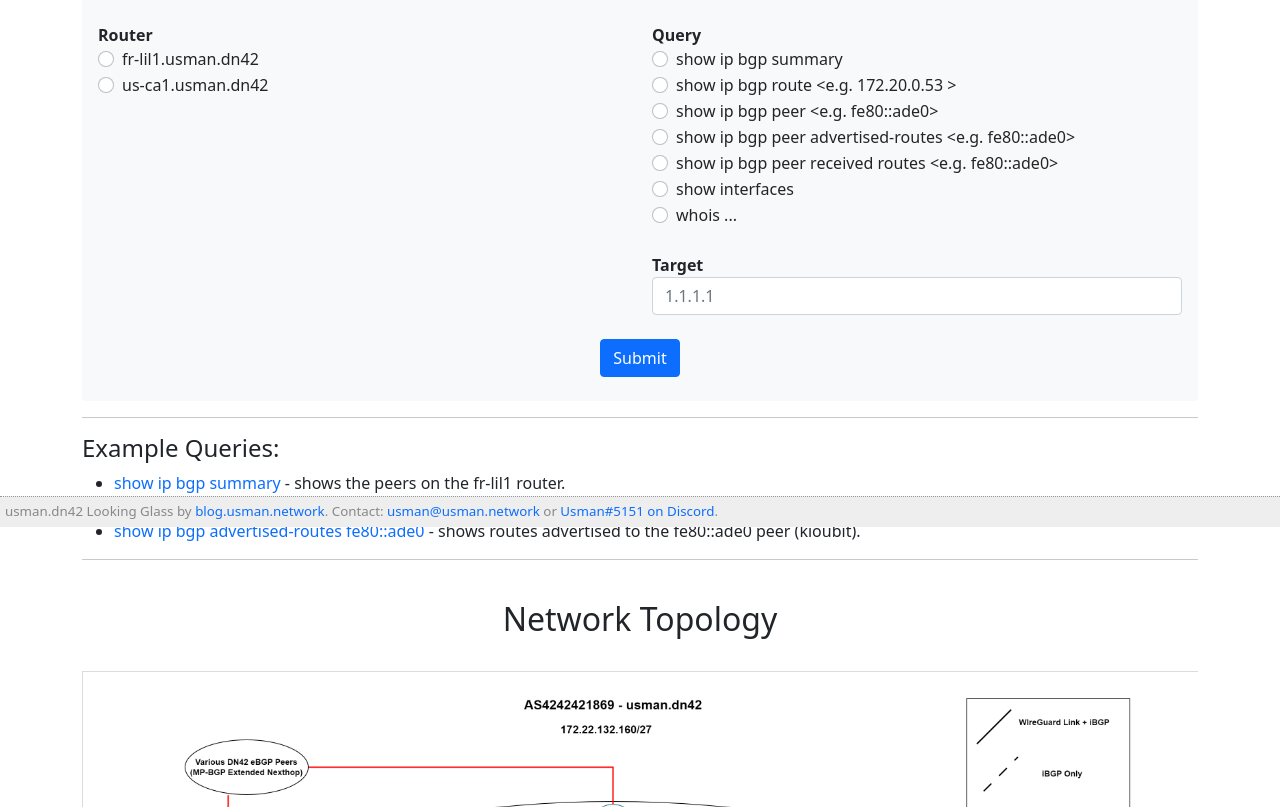
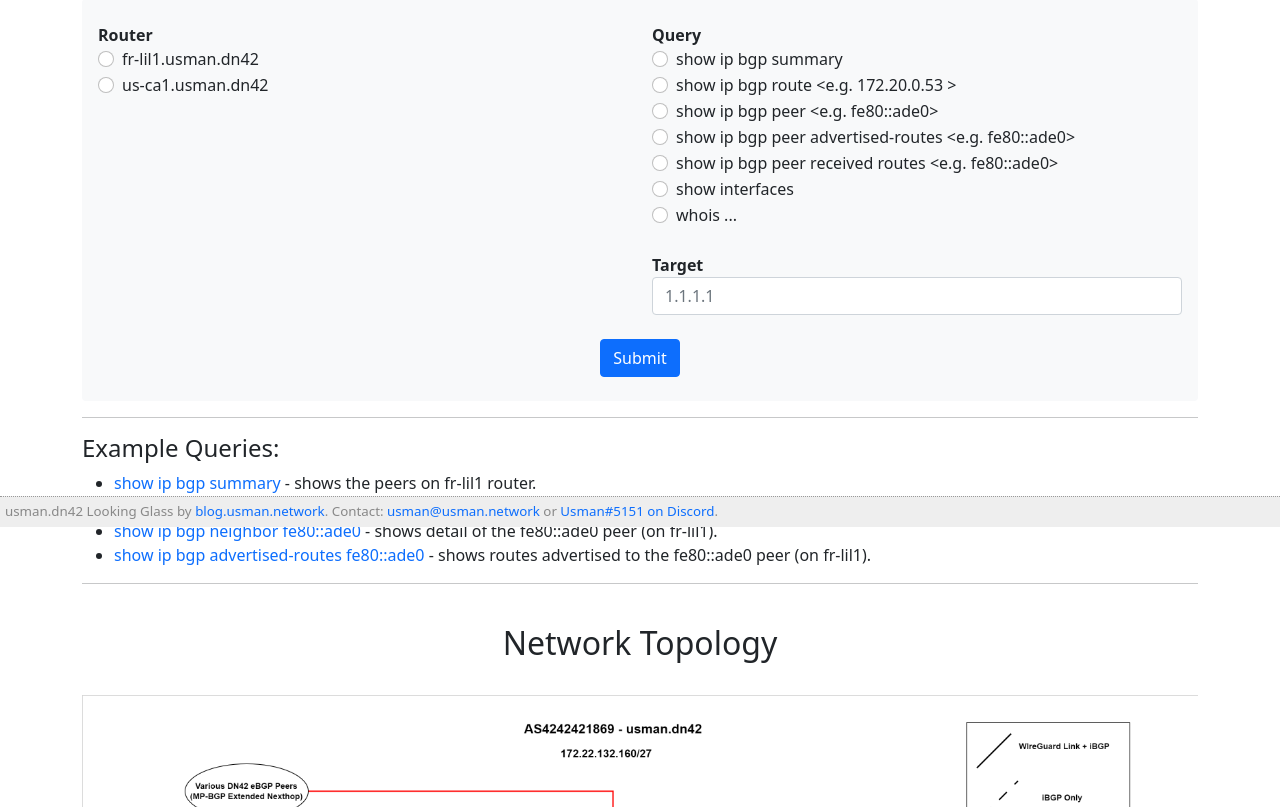
Before and after one commit to usman-u/dn42-lg, a Flask app: page /looking_glass/ in a window 1280 px wide. Shown: the part 273-1080 px from the top of the page. Run offline with Flask 3, Linux system fonts and the light colour scheme; some libraries are stand-ins or nearby versions.

Commit message:
looking_glass: add rtr name to exmaple queries

```diff
--- a/templates/looking_glass.html
+++ b/templates/looking_glass.html
@@ -65,9 +65,10 @@
 
 <h4>Example Queries:</h4>
   <ul>
-    <li><a target="_blank" rel="noopener" href="{{ url_for('get_bgp_peers', router='fr_lil1') }}"> show ip bgp summary </a> - shows the peers on the fr-lil1 router.</li>
-    <li><a target="_blank" rel="noopener" href="{{ url_for('get_bgp_peer', router='fr_lil1', peer='fe80::ade0', desc='DN42_kioubit-MPBGP') }}"> show ip bgp neighbor fe80::ade0 </a> - shows detail of the fe80::ade0 peer (kioubit).</li>
-    <li><a target="_blank" rel="noopener" href="{{ url_for('get_bgp_peer_advertised_routes', peer='fe80::ade0' , router='fr_lil1', desc='kioubit-MPBGP') }}"> show ip bgp advertised-routes fe80::ade0 </a> - shows routes advertised to the fe80::ade0 peer (kioubit).</li>
+    <li><a target="_blank" rel="noopener" href="{{ url_for('get_bgp_peers', router='fr_lil1') }}"> show ip bgp summary </a> - shows the peers on fr-lil1 router.</li>
+    <li><a target="_blank" rel="noopener" href="{{ url_for('get_bgp_route', router='fr_lil1', prefix='172.20.0.53/32') }}"> show ip bgp 172.20.0.53/32 </a> - shows the BGP routes for the 172.23.0.53/32 subnet (on fr-lil1) </li>
+    <li><a target="_blank" rel="noopener" href="{{ url_for('get_bgp_peer', router='fr_lil1', peer='fe80::ade0', desc='DN42_kioubit-MPBGP') }}"> show ip bgp neighbor fe80::ade0 </a> - shows detail of the fe80::ade0 peer (on fr-lil1).</li>
+    <li><a target="_blank" rel="noopener" href="{{ url_for('get_bgp_peer_advertised_routes', peer='fe80::ade0' , router='fr_lil1', desc='kioubit-MPBGP') }}"> show ip bgp advertised-routes fe80::ade0 </a> - shows routes advertised to the fe80::ade0 peer (on fr-lil1).</li>
   </ul>
 
 <hr>
```
